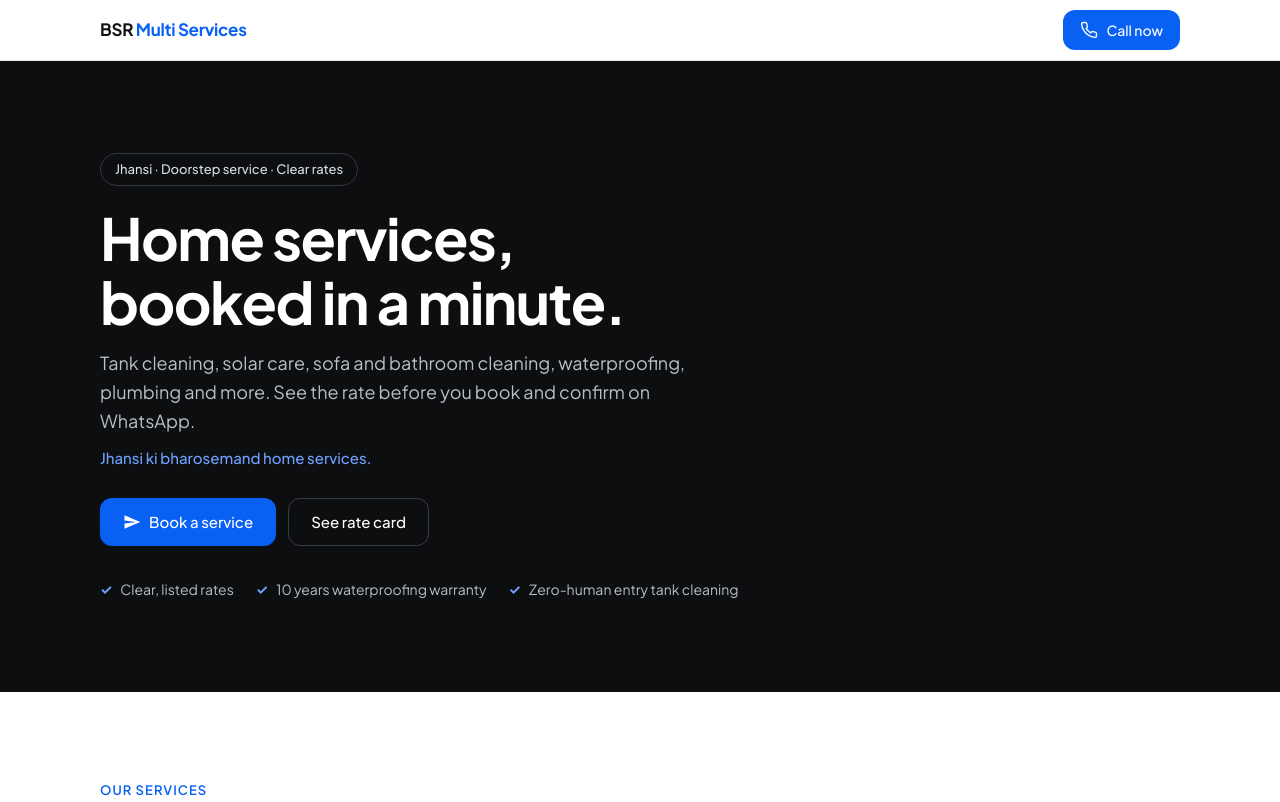
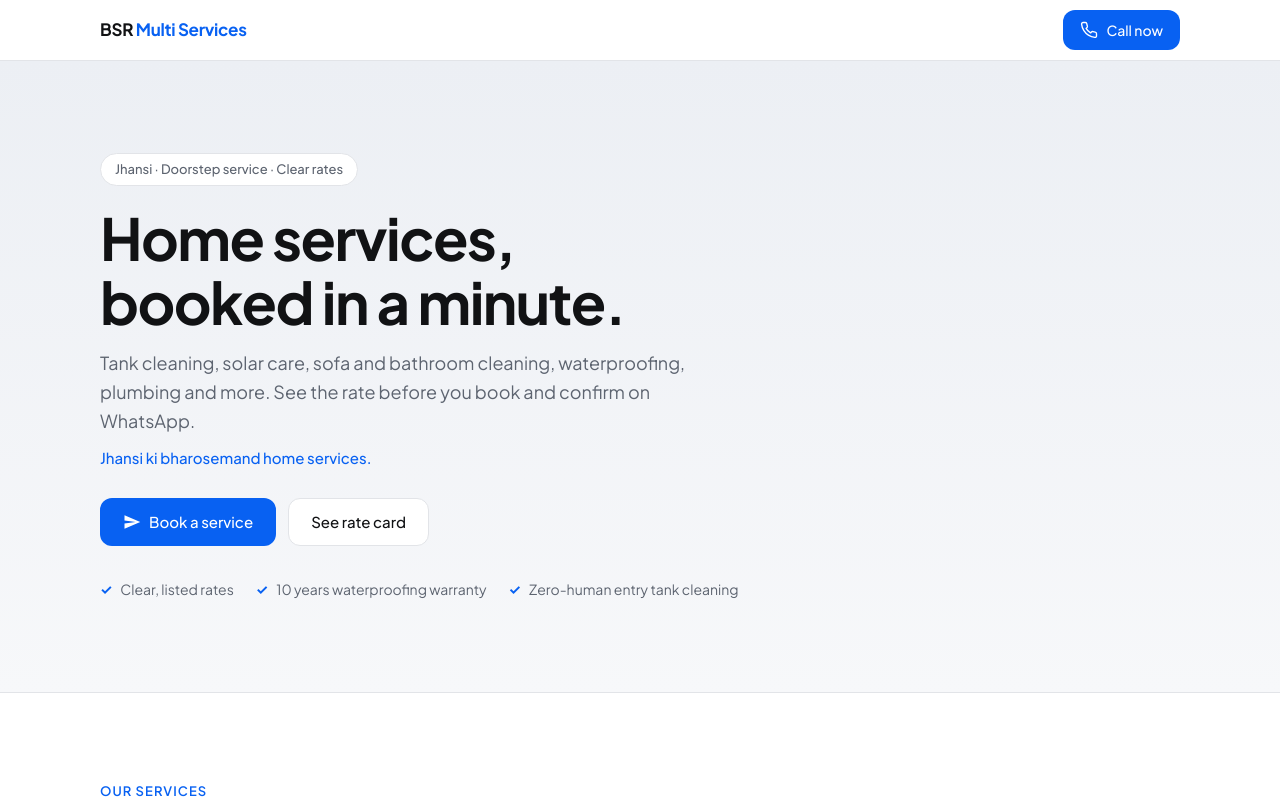
Before and after one commit to pariflex1/bsr, a plain HTML site: page index.html in a window 1280 px wide. Shown: the top 802 px of the page. Drawn offline with Linux system fonts and the light colour scheme.

Commit message:
Update index.html

```diff
--- a/index.html
+++ b/index.html
@@ -30,15 +30,14 @@
   .btn.sm { min-height:40px; padding:0 16px; font-size:14px; }
   a:focus-visible { outline:2px solid var(--blue); outline-offset:3px; }
 
-  .hero { background:#0d0e10; color:#fff; padding:52px 0 60px; }
-  .eyebrow { display:inline-block; font-size:13px; font-weight:500; color:#d6dae1; border:1px solid #33363d; padding:5px 14px; border-radius:100px; }
+  .hero { background:linear-gradient(180deg,#eceff4,#f7f8fa); color:var(--ink); padding:52px 0 60px; border-bottom:1px solid var(--line); }
+  .eyebrow { display:inline-block; font-size:13px; font-weight:500; color:var(--muted); background:var(--white); border:1px solid var(--line); padding:5px 14px; border-radius:100px; }
   h1 { font-size:clamp(34px,8vw,58px); font-weight:700; letter-spacing:-1.5px; line-height:1.1; margin:20px 0 16px; max-width:15ch; }
-  .hero .lead { font-size:18px; color:#b9bec7; max-width:48ch; }
-  .hero .hi { font-size:15px; color:#6fa2ff; font-weight:500; margin-top:10px; }
+  .hero .lead { font-size:18px; color:var(--muted); max-width:48ch; }
+  .hero .hi { font-size:15px; color:var(--blue); font-weight:500; margin-top:10px; }
   .cta { display:flex; flex-wrap:wrap; gap:12px; margin-top:28px; }
-  .hero .btn.ghost { background:transparent; border-color:#3a3d45; color:#fff; }
-  .trust { display:flex; flex-wrap:wrap; gap:10px 22px; margin-top:32px; list-style:none; font-size:14px; color:#b9bec7; }
-  .trust li::before { content:"✓"; color:#6fa2ff; font-weight:700; margin-right:8px; }
+  .trust { display:flex; flex-wrap:wrap; gap:10px 22px; margin-top:32px; list-style:none; font-size:14px; color:var(--muted); }
+  .trust li::before { content:"✓"; color:var(--blue); font-weight:700; margin-right:8px; }
 
   section { padding:60px 0; }
   .alt { background:var(--grey); }
@@ -173,7 +172,7 @@
         </div>
       </article>
       <article class="card">
-        <div class="media"><img src="images/bathroom.webp" alt="Sofa & Fabric Cleaning" loading="lazy"></div>
+        <div class="media"><img src="images/bathroom.webp" alt="Bathroom Deep Cleaning" loading="lazy"></div>
         <div class="cbody">
           <h3>Bathroom Deep Cleaning</h3>
           <p>Acid-free tile and sanitary shine, tap cleaning, scaling removal and sanitization.</p><ul class="chips"><li>Attached toilet / bathroom ₹599</li></ul>
@@ -218,7 +217,7 @@
         </div>
       </article>
       <article class="card">
-        <div class="media"><img src="images/fitting.webp" alt="Electrical Services" loading="lazy"></div>
+        <div class="media"><img src="images/fitting.webp" alt="Fitting &amp; Installation" loading="lazy"></div>
         <div class="cbody">
           <h3>Fitting & Installation</h3>
           <p>Kitchen fitting, repairs, installation and aluminium fittings.</p>
```
